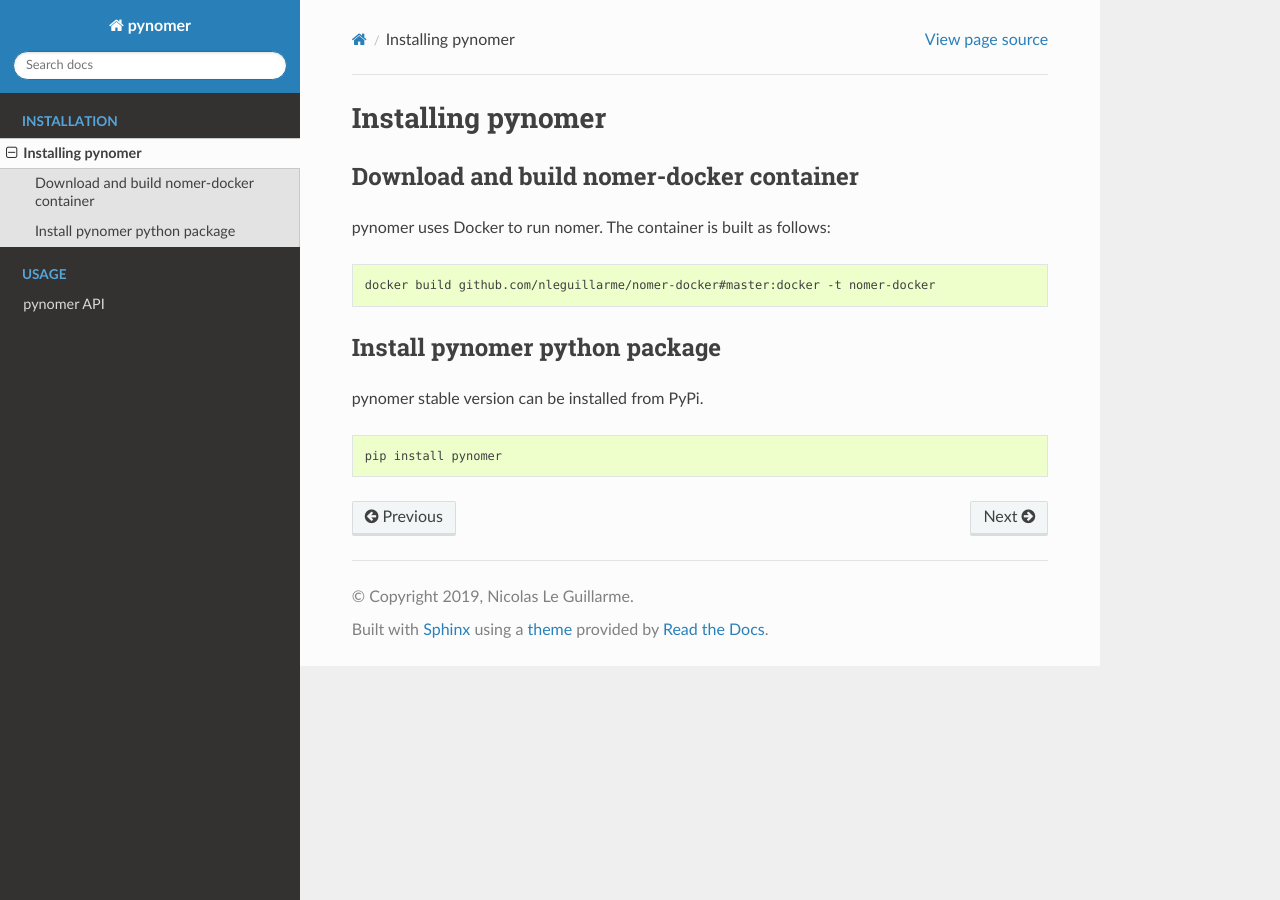
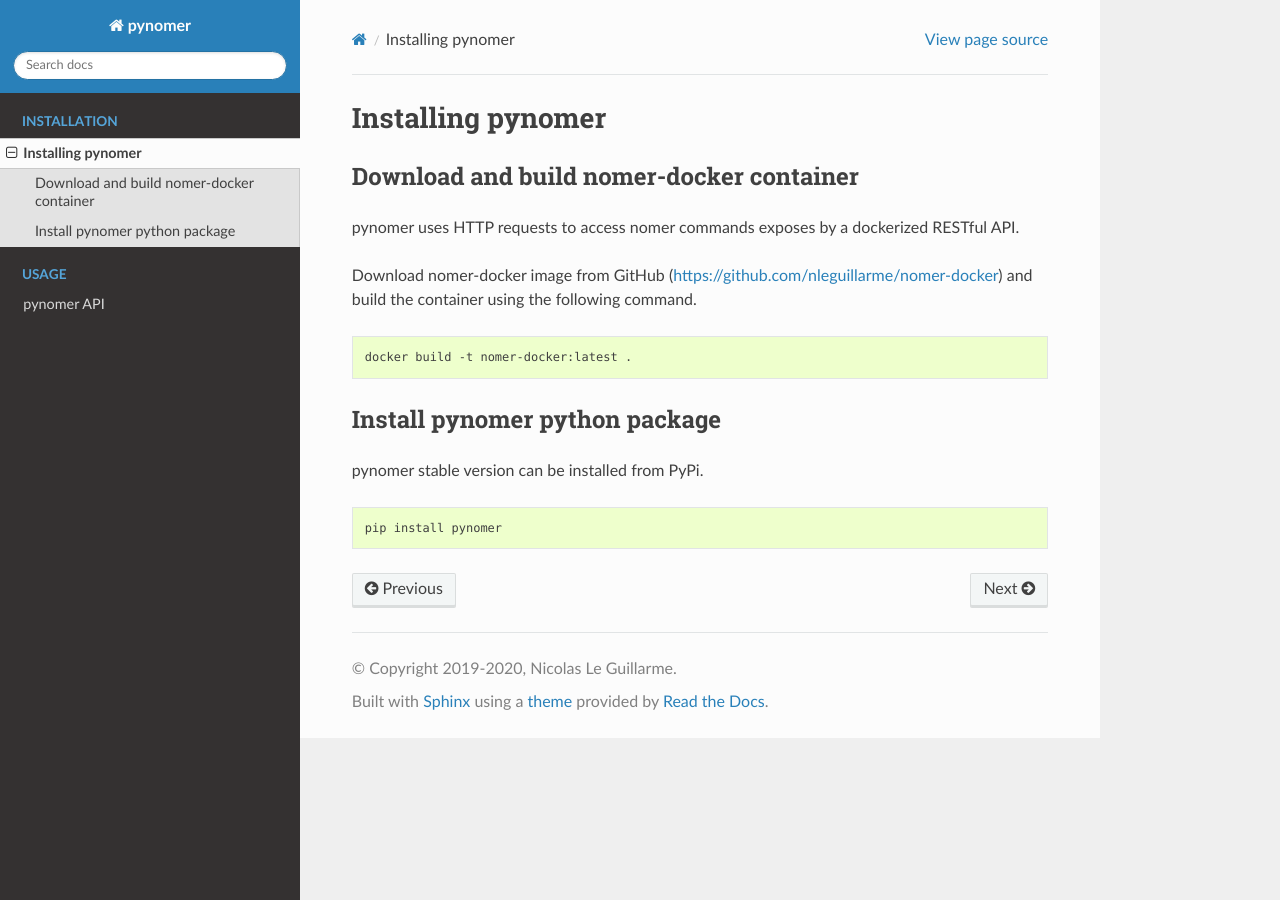
Before and after one commit to nleguillarme/pynomer, a Sphinx documentation site: the page built from docs/install.rst, in a window 1280 px wide. Built offline with Sphinx 7.4.7 and the Read the Docs theme 2.0.0, drawn with Linux system fonts in a browser that asks for light colours.

Commit message:
Update docs

```diff
--- a/docs/conf.py
+++ b/docs/conf.py
@@ -20,11 +20,11 @@ sys.setrecursionlimit(1500)
 # -- Project information -----------------------------------------------------
 
 project = "pynomer"
-copyright = "2019, Nicolas Le Guillarme"
+copyright = "2019-2020, Nicolas Le Guillarme"
 author = "Nicolas Le Guillarme"
 
 # The full version, including alpha/beta/rc tags
-release = "0.1.0"
+release = "0.1.1"
 
 
 # -- General configuration ---------------------------------------------------
--- a/docs/install.rst
+++ b/docs/install.rst
@@ -4,11 +4,14 @@ Installing pynomer
 Download and build nomer-docker container
 =========================================
 
-pynomer uses Docker to run nomer. The container is built as follows:
+pynomer uses HTTP requests to access nomer commands exposes by a dockerized RESTful API.
+
+Download nomer-docker image from GitHub (https://github.com/nleguillarme/nomer-docker)
+and build the container using the following command.
 
 .. code-block:: bash
 
-  docker build github.com/nleguillarme/nomer-docker#master:docker -t nomer-docker
+  docker build -t nomer-docker:latest .
 
 Install pynomer python package
 ==============================
--- a/docs/usage.rst
+++ b/docs/usage.rst
@@ -1,4 +1,6 @@
 pynomer API
 ===================
-.. automodule:: pynomer.pynomer
+.. autoclass:: pynomer.NomerClient
   :members:
+
+  .. automethod:: __init__
```
